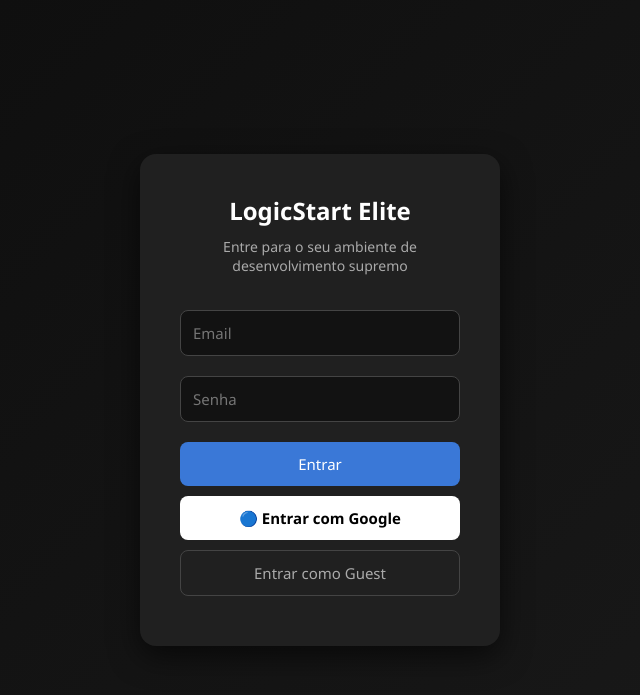
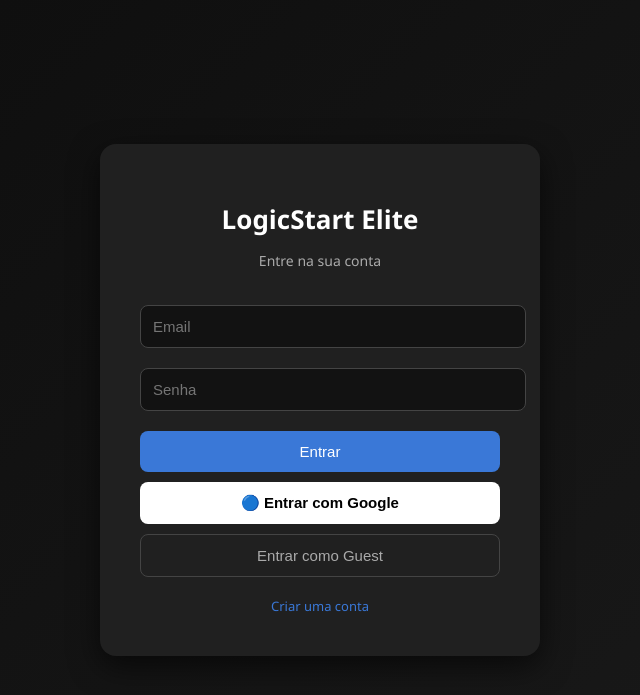
Before and after one commit to DashMasterX/logicstart, a Flask app: page /login in a window 1280 px wide. Shown: the top 695 px of the page, without its empty margins (320-960 px from the left). Run offline with Flask 3, Linux system fonts and the light colour scheme.

Commit message:
Update login.html

```diff
--- a/templates/login.html
+++ b/templates/login.html
@@ -3,14 +3,22 @@
 <head>
 <meta charset="UTF-8">
 <meta name="viewport" content="width=device-width, initial-scale=1.0">
-<title>LogicStart Elite - Login</title>
+<title>LogicStart Elite - Login / Registrar</title>
 <style>
-    /* ===== Reset básico ===== */
-    * { box-sizing: border-box; margin: 0; padding: 0; font-family: 'Segoe UI', sans-serif; }
-    body { height: 100vh; display: flex; justify-content: center; align-items: center; background: linear-gradient(135deg,#0d0d0d,#1a1a1a); color: #fff; }
+/* ===== Corpo ===== */
+body {
+    margin: 0;
+    font-family: 'Segoe UI', sans-serif;
+    background: linear-gradient(135deg, #0d0d0d, #1a1a1a);
+    color: #fff;
+    display: flex;
+    justify-content: center;
+    align-items: center;
+    height: 100vh;
+}
 
-    /* ===== Caixa de login ===== */
-    .login-box {
+/* ===== Caixa Login ===== */
+.box {
     background: #202020;
     padding: 40px;
     border-radius: 16px;
@@ -20,11 +28,17 @@
     animation: fadeIn 0.6s ease;
 }
 
-    @keyframes fadeIn { from { opacity:0; transform: translateY(15px);} to { opacity:1; transform: translateY(0);} }
+/* ===== Animação ===== */
+@keyframes fadeIn {
+    from {opacity: 0; transform: translateY(15px);}
+    to {opacity: 1; transform: translateY(0);}
+}
 
-    h1 { font-size: 24px; margin-bottom: 10px; }
+/* ===== Títulos ===== */
+h1 { font-size: 26px; margin-bottom: 10px; }
 p.subtitle { font-size: 14px; color: #aaa; margin-bottom: 25px; }
 
+/* ===== Inputs ===== */
 .input-field {
     width: 100%;
     padding: 12px;
@@ -38,6 +52,7 @@
 }
 .input-field:focus { outline: none; border-color: #3a78d7; }
 
+/* ===== Botões ===== */
 .btn {
     width: 100%;
     padding: 12px;
@@ -46,65 +61,66 @@
     cursor: pointer;
     font-size: 15px;
     margin-top: 10px;
-        transition: background 0.2s, color 0.2s;
+    transition: background 0.2s,color 0.2s;
 }
-
 .btn-primary { background: #3a78d7; color: #fff; }
 .btn-primary:hover { background: #2b5ea0; }
-
-    .btn-google {
-        background: #fff;
-        color: #000;
-        display: flex;
-        align-items: center;
-        justify-content: center;
-        gap: 10px;
-        font-weight: bold;
-    }
+.btn-google { background: #fff; color: #000; display: flex; align-items: center; justify-content: center; gap: 10px; font-weight: bold; }
 .btn-google:hover { background: #ddd; }
-
-    .btn-guest {
-        background: transparent;
-        color: #aaa;
-        border: 1px solid #444;
-    }
+.btn-guest { background: transparent; color: #aaa; border: 1px solid #444; }
 .btn-guest:hover { background: #2a2a2a; }
 
+/* ===== Link ===== */
+.link { font-size: 13px; color: #3a78d7; cursor: pointer; margin-top: 10px; display: inline-block; }
+
+/* ===== Feedback ===== */
 .loader { display: none; margin-top: 10px; font-size: 13px; color: #aaa; }
-    .error { margin-top: 10px; color: #ff5555; font-size: 13px; }
-
+.error { margin-top: 10px; color: #ff5555; font-size: 13px; text-align: left; }
 </style>
 </head>
 <body>
 
-<div class="login-box">
+<div class="box" id="loginBox">
     <h1>LogicStart Elite</h1>
-    <p class="subtitle">Entre para o seu ambiente de desenvolvimento supremo</p>
+    <p class="subtitle" id="boxSubtitle">Entre na sua conta</p>
 
     <input type="email" id="email" placeholder="Email" class="input-field">
     <input type="password" id="senha" placeholder="Senha" class="input-field">
 
-    <button class="btn btn-primary" onclick="loginEmail()">Entrar</button>
+    <button class="btn btn-primary" id="mainBtn" onclick="loginEmail()">Entrar</button>
     <button class="btn btn-google" onclick="loginGoogle()">🔵 Entrar com Google</button>
     <button class="btn btn-guest" onclick="entrarSemLogin()">Entrar como Guest</button>
 
     <div class="loader" id="loader">Carregando...</div>
     <div class="error" id="error"></div>
+    <div class="link" id="toggleLink" onclick="toggleMode()">Criar uma conta</div>
 </div>
 
 <script>
+let isRegister = false;
+
 function setLoading(state){ document.getElementById("loader").style.display = state ? "block" : "none"; }
 function setError(msg){ document.getElementById("error").textContent = msg || ""; }
 
+function toggleMode(){
+    isRegister = !isRegister;
+    document.getElementById("boxSubtitle").textContent = isRegister ? "Crie sua nova conta" : "Entre na sua conta";
+    document.getElementById("mainBtn").textContent = isRegister ? "Registrar" : "Entrar";
+    document.getElementById("toggleLink").textContent = isRegister ? "Já tem uma conta? Entrar" : "Criar uma conta";
+    setError("");
+}
+
 function loginEmail(){
-        const email = document.getElementById("email").value;
-        const senha = document.getElementById("senha").value;
+    const email = document.getElementById("email").value.trim();
+    const senha = document.getElementById("senha").value.trim();
 
     if(!email || !senha){ setError("Preencha todos os campos."); return; }
 
     setError(""); setLoading(true);
 
-        fetch("/login/email", {
+    const url = isRegister ? "/register" : "/login/email";
+
+    fetch(url, {
         method: "POST",
         headers: {"Content-Type": "application/json"},
         body: JSON.stringify({email, senha})
@@ -113,14 +129,14 @@
     .then(data => {
         setLoading(false);
         if(data.success){ window.location.href = "/ide"; }
-            else{ setError(data.error || "Erro ao logar"); }
+        else{ setError(data.error || "Erro ao processar"); }
     })
     .catch(()=>{ setLoading(false); setError("Erro ao conectar com o servidor"); });
 }
 
-    function loginGoogle(){ window.location.href = "/login/google"; }
-    function entrarSemLogin(){ window.location.href = "/login/guest"; }
+function loginGoogle(){ window.location.href="/login/google"; }
+function entrarSemLogin(){ window.location.href="/login/guest"; }
+
 </script>
-
 </body>
 </html>
```
Lines whose indentation alone changed are shown as unchanged.
